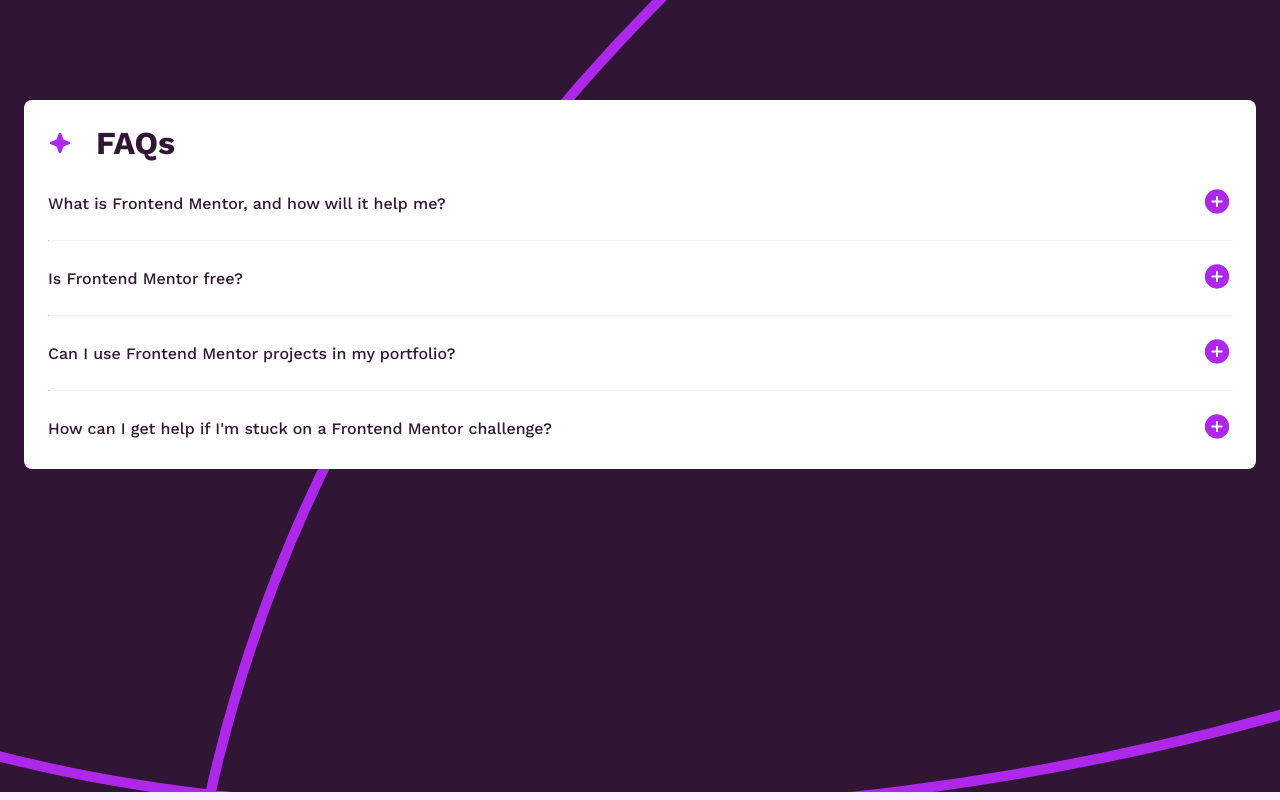
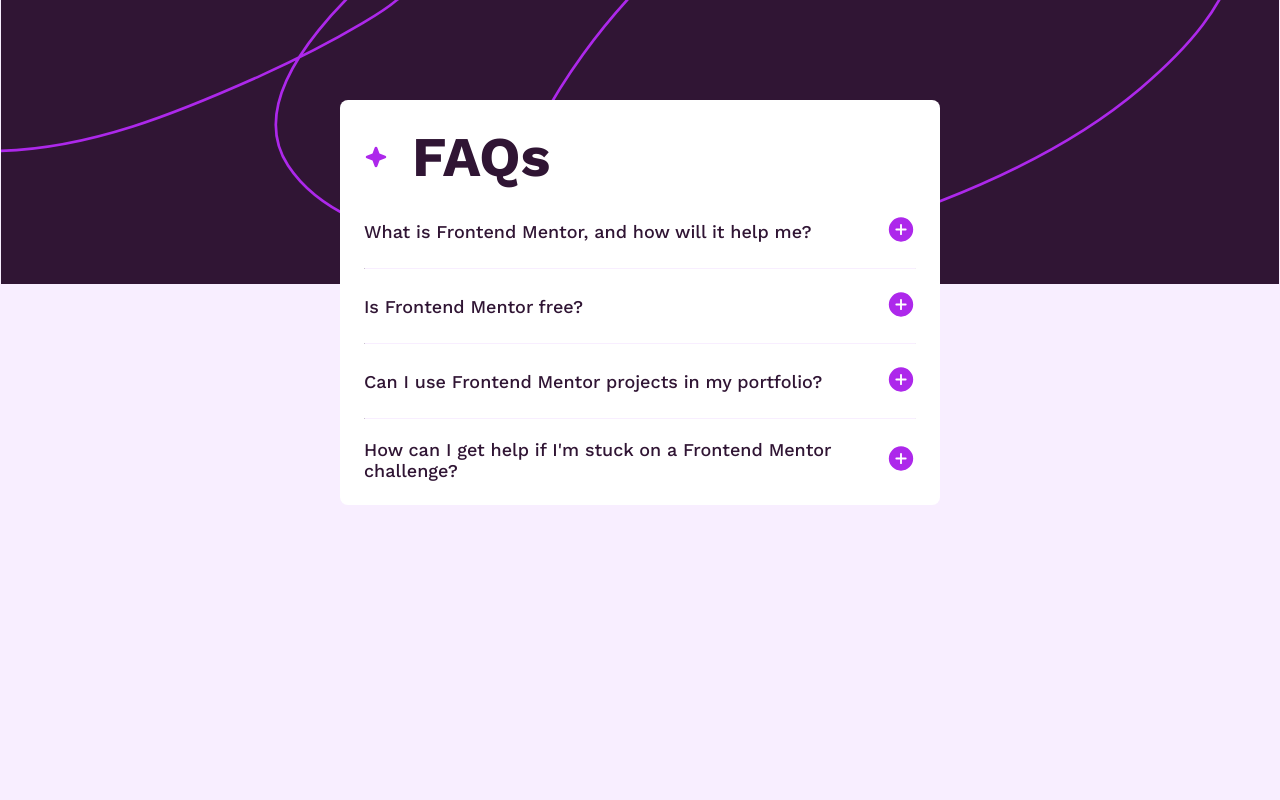
Before and after one commit to VeseMir2k/faq-accordion, a Vue app: page / in a window 1280 px wide. Built offline with nearby package versions, Linux system fonts and the light colour scheme.

Commit message:
✨ (FaqsContainer.vue): Add responsive styling for faqs container to adjust width based on screen size 🔧 (main.ts): Update import paths and file extensions for consistency and clarity 🔧 (style.scss): Add global CSS variables and styles for consistent theming and layout across the application

```diff
--- a/src/components/FaqsContainer.vue
+++ b/src/components/FaqsContainer.vue
@@ -25,4 +25,11 @@
   padding: 24px;
   border-radius: 8px;
 }
+
+@media (min-width: 650px) {
+  .faqs-container {
+    min-width: auto;
+    max-width: 600px;
+  }
+}
 </style>
--- a/src/style.css
+++ b/src/style.scss
@@ -5,6 +5,8 @@
   --light-pink: #f8eeff;
   --white: #fff;
 }
+
+$breakpoint-desktop: 650px;
 
 * {
   margin: 0;
@@ -32,19 +34,11 @@
   font-size: 32px;
   font-weight: 700;
 }
-/* h1 {
-  font-size: 56px;
-  font-weight: 700;
-} */
 
 h2 {
   font-size: 16px;
   font-weight: 500;
 }
-/* h2 {
-  font-size: 18px;
-  font-weight: 500;
-} */
 
 p {
   color: var(--pale-purple);
@@ -61,3 +55,30 @@
   min-height: 100vh;
   padding: 100px 24px 0;
 }
+
+@media (min-width: $breakpoint-desktop) {
+  body {
+    min-width: 100vw;
+    min-height: 100vh;
+    background-image: url("./assets/background-pattern-desktop.svg");
+    background-repeat: no-repeat;
+    background-size: contain;
+  }
+
+  h1 {
+    font-size: 56px;
+    font-weight: 700;
+  }
+
+  h2 {
+    font-size: 18px;
+    font-weight: 500;
+  }
+
+  #app {
+    display: flex;
+    justify-content: center;
+    align-items: flex-start;
+    // padding-top: 170px;
+  }
+}
```
Also changed, not shown: src/main.ts (+4 -4 lines).
